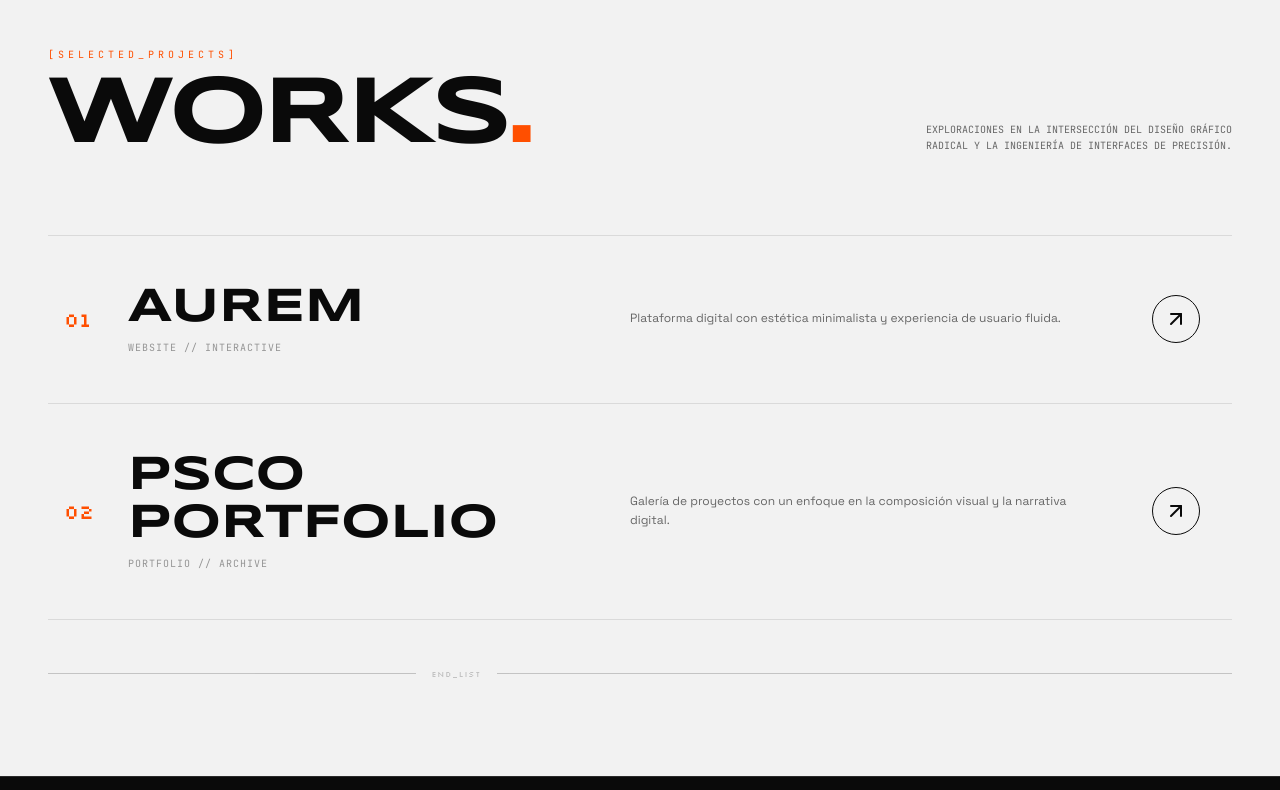
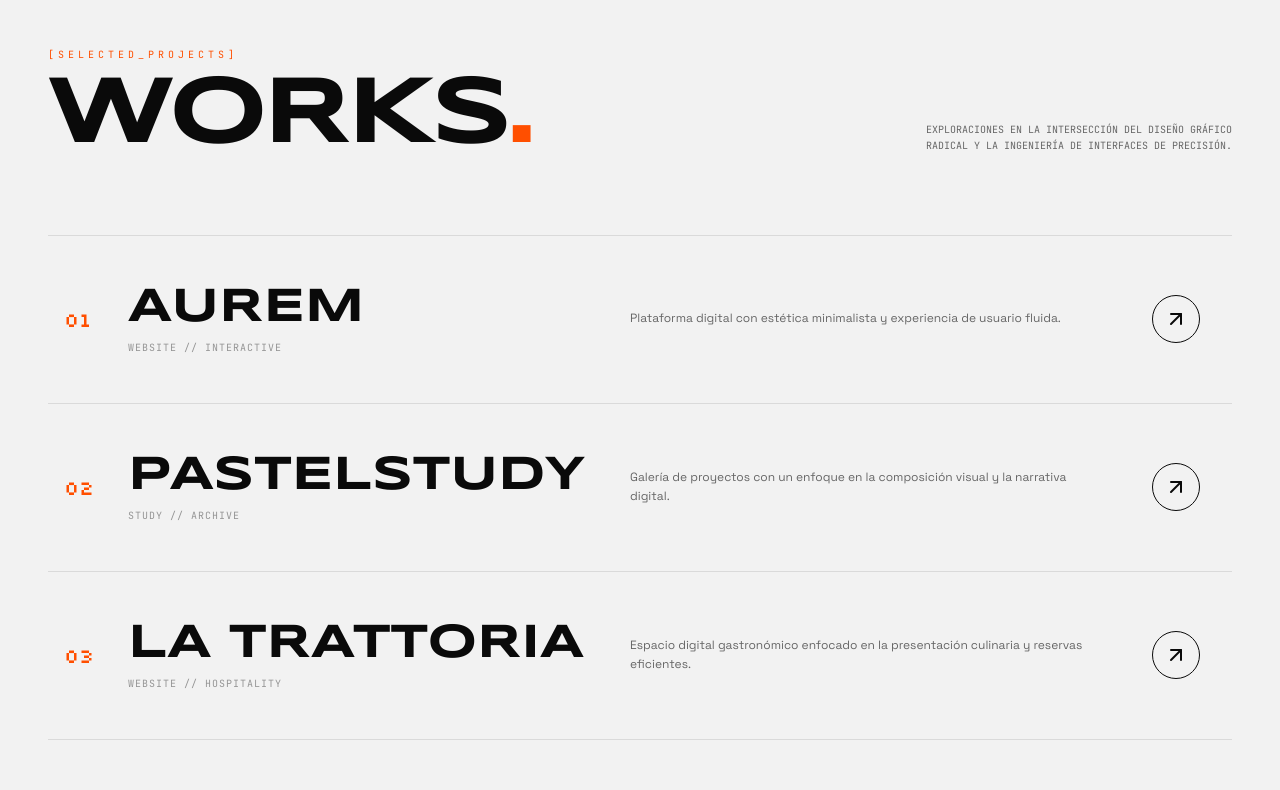
Before and after one commit to ivanmunozmoreno46/VanguardWeb, a React (Vite) app: page / in a window 1280 px wide. Shown: the part 2000-2790 px from the top of the page. Built offline with nearby package versions, Linux system fonts and the light colour scheme.

Commit message:
feat(work): Update project list with new entries
Adds 'PastelStudy', 'La Trattoria', and 'Carnes al Toque' to the work section. Renames 'PSCO Portfolio' to 'PastelStudy' and updates its category to 'STUDY // ARCHIVE'.

```diff
--- a/src/components/Work.tsx
+++ b/src/components/Work.tsx
@@ -12,10 +12,26 @@ const projects = [
   },
   {
     id: '02',
-    title: 'PSCO Portfolio',
-    category: 'PORTFOLIO // ARCHIVE',
+    title: 'PastelStudy',
+    category: 'STUDY // ARCHIVE',
     url: 'https://pscoportfolio.vercel.app/',
     description: 'Galería de proyectos con un enfoque en la composición visual y la narrativa digital.',
+    status: 'ACTIVE'
+  },
+  {
+    id: '03',
+    title: 'La Trattoria',
+    category: 'WEBSITE // HOSPITALITY',
+    url: 'https://la-trattoria-drab.vercel.app/',
+    description: 'Espacio digital gastronómico enfocado en la presentación culinaria y reservas eficientes.',
+    status: 'ACTIVE'
+  },
+  {
+    id: '04',
+    title: 'Carnes al Toque',
+    category: 'WEBSITE // GASTRONOMY',
+    url: 'https://carnesaltoqueportfolio.vercel.app/',
+    description: 'Plataforma web enfocada en la exhibición y comercialización de productos cárnicos de alta calidad.',
     status: 'ACTIVE'
   }
 ];
```
